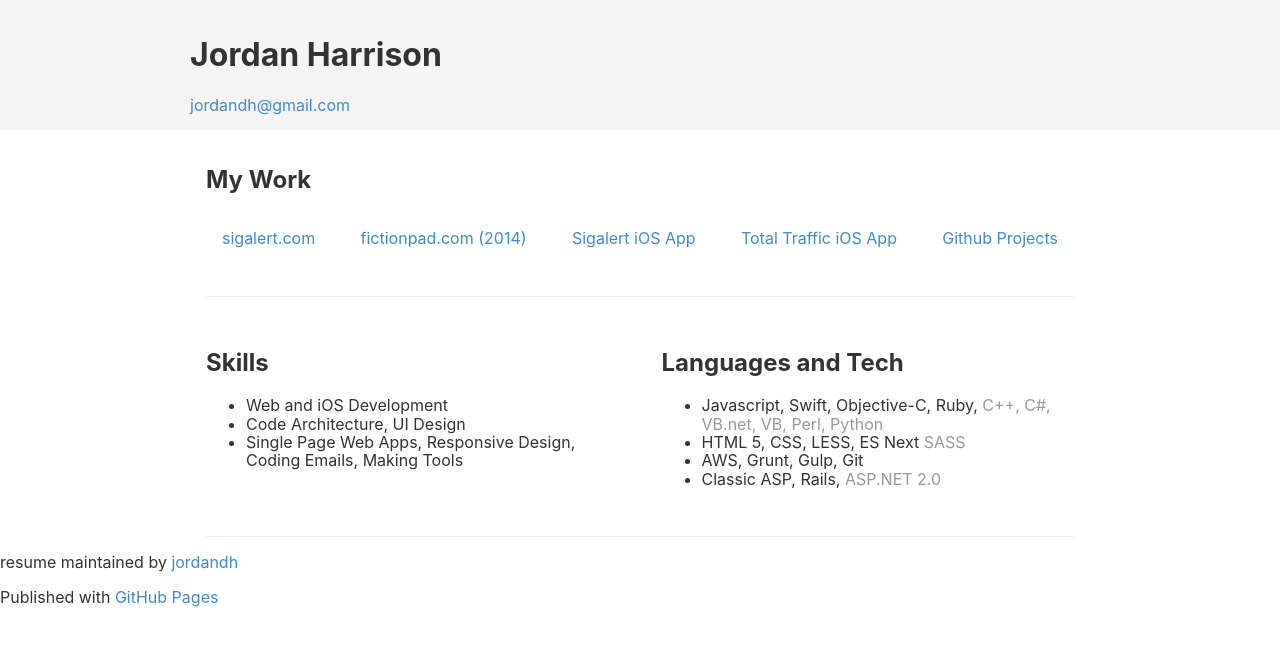
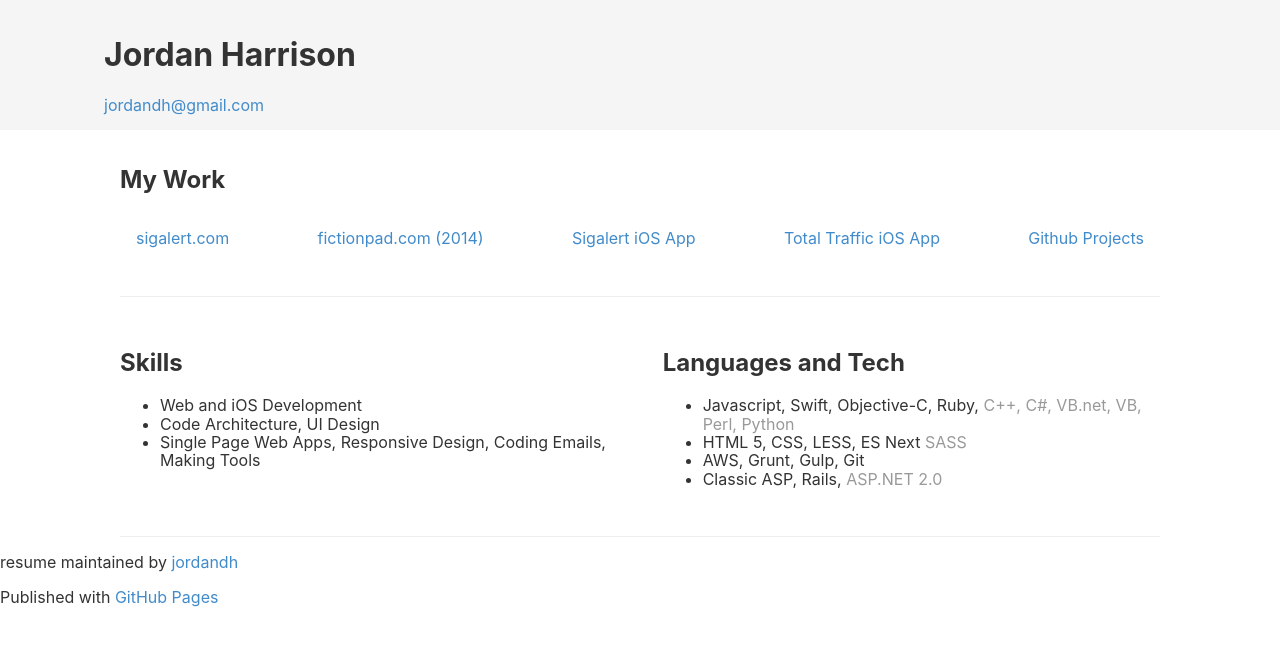
Before and after one commit to jordandh/resume, a Jekyll site: the page built from README.md, in a window 1280 px wide. Shown: the top 646 px of the page. Built offline with Jekyll 4.4.1, drawn with Linux system fonts in a browser that asks for light colours; our own code applies the rules of GitHub Pages for plain Markdown files; the repository's description, which GitHub fills in, is left out.

Commit message:
Update variables.scss

```diff
--- a/_sass/variables.scss
+++ b/_sass/variables.scss
@@ -2,7 +2,7 @@ $font-stack: -apple-system, BlinkMacSystemFont, "Segoe UI", "Roboto", "Droid San
 $font-size: 100%;
 $font-color: #333;
 
-$max-content-width: 900px;
+$max-content-width: 67em;
 $content-padding: 1em;
 
 $link-color: #428bca;
```
